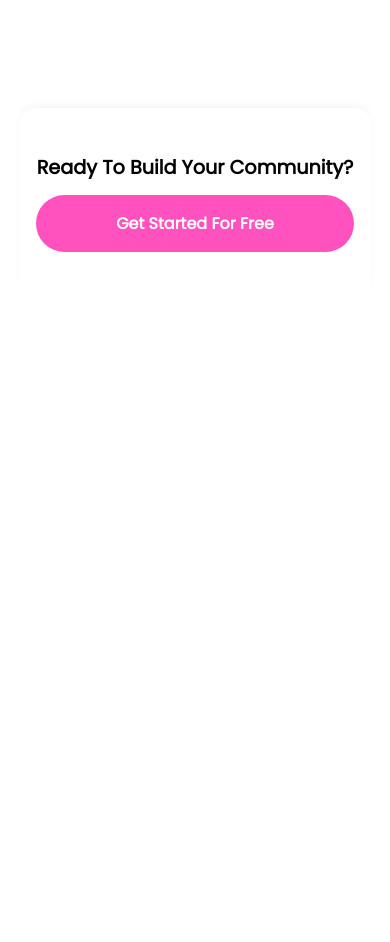
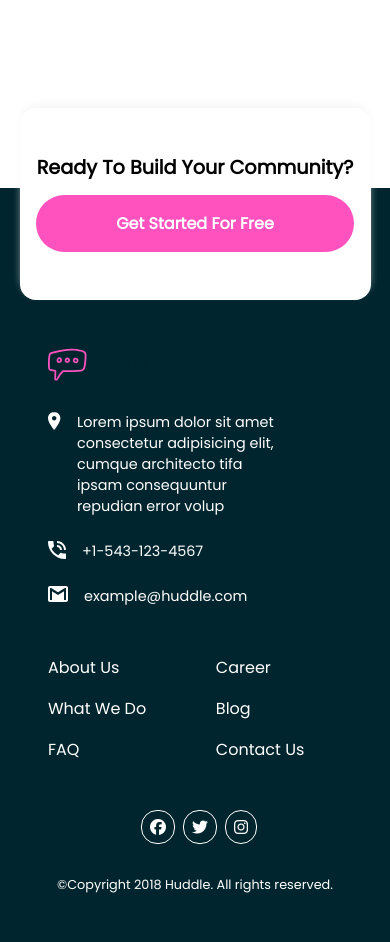
Before and after one commit to Alpha437/FrontendMentor-challenge, a plain HTML site: page index.html in a window 390 px wide. Shown: the part 2762-3704 px from the top of the page. Before the commit the page ends 3062 px from the top, so only its background shows below. Drawn offline with Linux system fonts and the light colour scheme.

Commit message:
That's it for responsiveness...

```diff
--- a/index.html
+++ b/index.html
@@ -62,13 +62,13 @@
     <button>Get Started For Free</button>
   </div>
 
-  <!-- <div class="footer">
+  <div class="footer">
     <div class="footerContent">
       <div class="about">
-        <img src="/images/logo.svg" alt="">
+        <img class="logo" src="/images/logo.svg" alt="">
         <div>
           <img src="/images/icon-location.svg" alt="">
-          <span>Lorem ipsum dolor sit amet consectetur <br> adipisicing elit, cumque architecto tifa  <br> ipsam consequuntur repudian error volup</span>
+          <p class="lorem">Lorem ipsum dolor sit amet consectetur adipisicing elit, cumque architecto tifa ipsam consequuntur repudian error volup</p>
         </div>
 
         <div>
@@ -102,7 +102,7 @@
 
     </div>
     <div class="copyright"><span>&copy;Copyright 2018 Huddle. All rights reserved.</span></div>
-  </div> -->
+  </div>
 
   <!-- <footer>
     <p class="attribution">
--- a/style.css
+++ b/style.css
@@ -158,24 +158,29 @@ section .card img, .card1 img{
     display: flex;
     align-items: center;
     padding: 10rem 5rem;
+    gap: 5rem;
+    flex-wrap: wrap;
 }
 
 .footerContent .about div{
     display: flex;
-    align-items:self-start;
+    align-items: flex-start;
     margin-top: 1.5rem;
     font-size: 0.9rem;
 }
 
+.footerContent .about div .lorem{
+    inline-size: 400px;
+    margin: 0;
+}
+
 .about div img{
-    color: white;
     margin-right: 1rem;
 }
 
 .footerContent .links{
     display: flex;
     flex-direction: column;
-    margin-left: 8rem;
 }
 
 .links a{
@@ -184,8 +189,8 @@ section .card img, .card1 img{
     margin-top: 1rem;
 }
 
-.footerContent .social{
-    margin-left: 8rem;
+.footerContent .about, .links, .social{
+    flex: 1 0 auto;
 }
 
 .social i{
@@ -201,6 +206,7 @@ section .card img, .card1 img{
     font-size: 0.8rem;
     margin-right: 4rem;
     padding-bottom: 3rem;
+    width: 100%;
 }
 
 @media only screen and (max-width: 1024px){
@@ -317,6 +323,18 @@ section .card img, .card1 img{
         font-size: 1.5rem;
     }
 
+    .footerContent {
+        padding-bottom: 2rem;
+    }
+
+    .footerContent .about div .lorem{
+        inline-size: 300px;
+    }
+
+    .footer .copyright{
+        justify-content: center;
+    }
+
 }
 
 @media only screen and (max-width: 470px){
@@ -339,6 +357,26 @@ section .card img, .card1 img{
     .floatcard h1 {
         font-size: 1.2rem;
     }
+
+    .footerContent {
+        padding-left: 3rem;
+        padding-right: 3rem;
+        gap: 2rem;
+    }
+
+    .footerContent .about div .lorem{
+        inline-size: 200px;
+    }
+
+    .footerContent .social {
+        display: flex;
+        justify-content: center;
+        margin-top: 1rem;
+    }
+
+    .about .logo {
+        width: 70%;
+    }
 }
 
 @media only screen and (max-width: 285px) {
```
